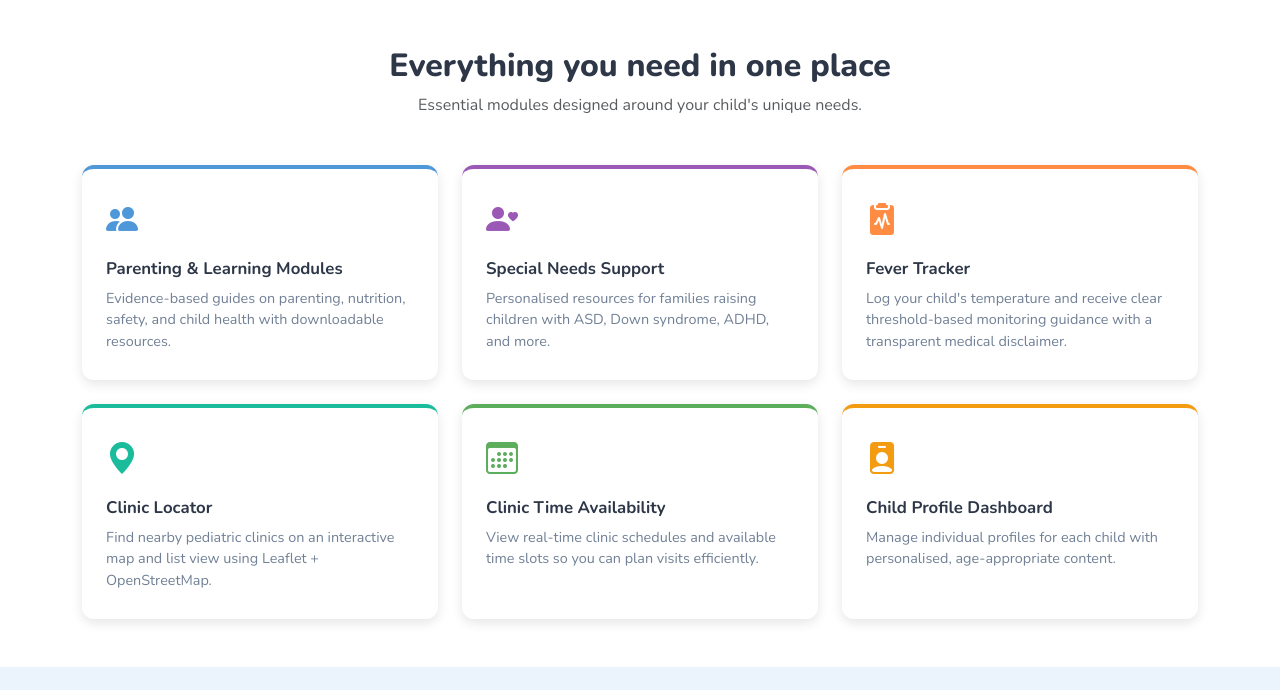
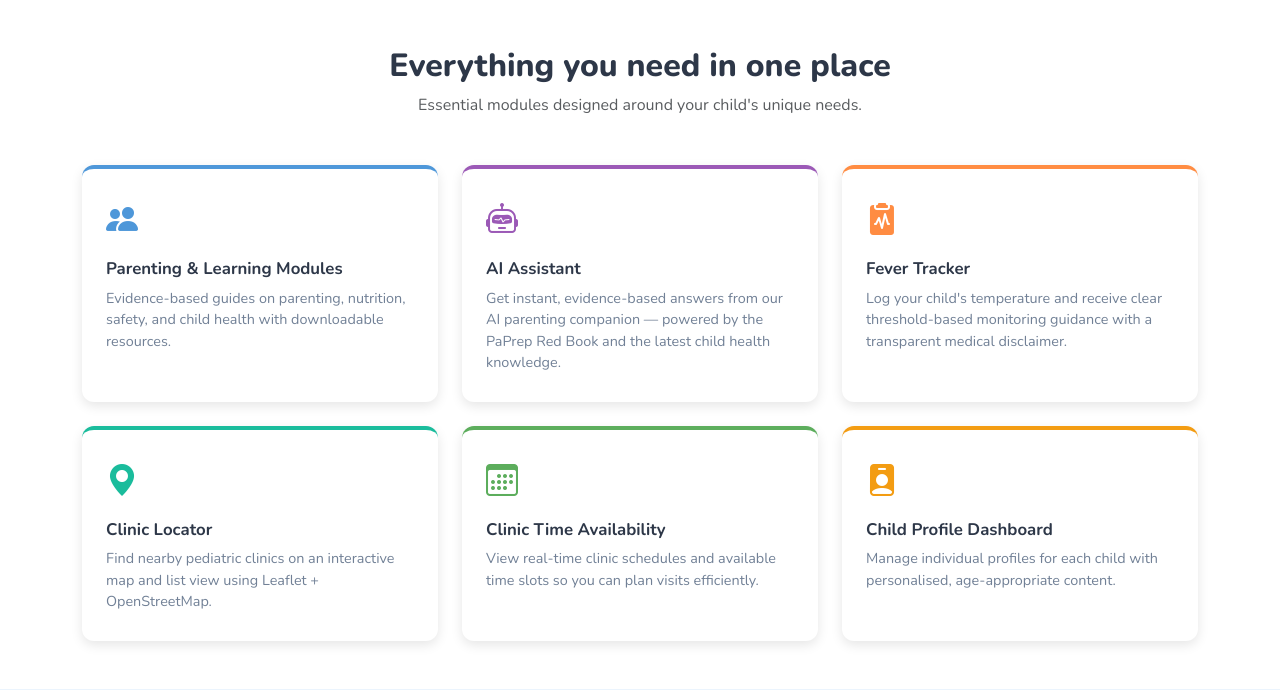
Before and after one commit to Aguilos/Paprep, a Flask app: page / in a window 1280 px wide. Shown: the part 798-1488 px from the top of the page. Run offline with Flask 3, Linux system fonts and the light colour scheme; some libraries are stand-ins or nearby versions.

Commit message:
Pdf Integration

```diff
--- a/routes/chat.py
+++ b/routes/chat.py
@@ -6,6 +6,35 @@ from app import db, csrf, socketio
 from models import ClinicMessage, Clinic, User, ClinicAccount
 from datetime import datetime
 from werkzeug.utils import secure_filename
+
+# ---------------------------------------------------------------------------
+# Red Book PDF — Gemini File API integration
+# ---------------------------------------------------------------------------
+_RED_BOOK_FILE = None          # Cached Gemini File object after first upload
+_RED_BOOK_PATH = os.path.join(os.path.abspath(os.path.dirname(os.path.dirname(__file__))), 'PaPrep_Red_Book.pdf')
+
+
+def _get_red_book_file():
+    """Upload the PaPrep Red Book PDF to the Gemini File API on first call
+    and return the cached file object on subsequent calls."""
+    global _RED_BOOK_FILE
+    if _RED_BOOK_FILE is not None:
+        return _RED_BOOK_FILE
+    try:
+        import google.generativeai as genai
+        from config import Config
+        if not getattr(Config, 'GEMINI_API_KEY', None):
+            return None
+        genai.configure(api_key=Config.GEMINI_API_KEY)
+        if not os.path.exists(_RED_BOOK_PATH):
+            return None
+        uploaded = genai.upload_file(_RED_BOOK_PATH, mime_type='application/pdf')
+        _RED_BOOK_FILE = uploaded
+        return _RED_BOOK_FILE
+    except Exception as e:
+        import logging
+        logging.getLogger(__name__).warning('Red Book PDF upload failed: %s', e)
+        return None
 
 chat_bp = Blueprint('chat', __name__, url_prefix='/chat')
 
@@ -569,7 +598,7 @@ def match_bot_intent(text):
     elif any(k in text_lower for k in ('parenting', 'development', 'sleep training')):
         add_topic_shortcut('Learning Modules', 'modules.list_modules', 'bi-book')
 
-    # ── All other queries → Gemini AI ──────────────────────────────────────
+    # ── All other queries → Gemini AI (Red Book first) ────────────────────
     from config import Config
     gemini_key = getattr(Config, 'GEMINI_API_KEY', None)
     gemini_model = getattr(Config, 'GEMINI_MODEL', 'gemini-1.5-flash')
@@ -585,15 +614,29 @@ def match_bot_intent(text):
 
             system_prompt = (
                 "You are the PaPrep Assistant, a warm, empathetic, and knowledgeable AI parenting companion "
-                "built into the PaPrep app — a platform for parents of children aged 0-5 years. "
-                "You help parents with questions about child health, nutrition, development, safety, and well-being. "
-                "Keep answers concise (3-5 sentences or bullet points), friendly, and practical. "
-                "Use markdown formatting (bold, bullets) to improve readability. "
-                "IMPORTANT: You are an AI assistant. Always remind parents to consult their pediatrician "
-                "or a registered clinic for serious medical concerns."
+                "built into the PaPrep app — a platform for parents of children aged 0-5 years in the Philippines. "
+                "You help parents with questions about child health, nutrition, development, safety, and well-being.\n\n"
+                "CRITICAL INSTRUCTION — Knowledge priority:\n"
+                "1. ALWAYS consult the attached PaPrep Red Book PDF first. "
+                "Treat it as your primary authoritative reference. Quote or paraphrase relevant sections when applicable.\n"
+                "2. Only supplement with your general knowledge when the Red Book does not cover the topic.\n"
+                "3. If you use information from the Red Book, briefly note it (e.g., 'According to the PaPrep Red Book…').\n\n"
+                "Style rules:\n"
+                "- Keep answers concise (3-5 sentences or bullet points), friendly, and practical.\n"
+                "- Use markdown formatting (bold, bullets) to improve readability.\n"
+                "- IMPORTANT: Always remind parents to consult their pediatrician or a registered clinic for serious medical concerns."
             )
 
-            response = model.generate_content(f"{system_prompt}\n\nParent's question: {original_text}")
+            # Attempt to include the Red Book PDF as file context
+            red_book = _get_red_book_file()
+            if red_book:
+                contents = [red_book, f"{system_prompt}\n\nParent's question: {original_text}"]
+            else:
+                # Fallback: text-only prompt without PDF
+                contents = [f"{system_prompt}\n\nParent's question: {original_text}"]
+                current_app.logger.warning('Red Book PDF not available — using text-only prompt')
+
+            response = model.generate_content(contents)
             reply = response.text
             return reply, topic_shortcuts, default_actions
 
--- a/templates/index.html
+++ b/templates/index.html
@@ -64,9 +64,9 @@
       </div>
       <div class="col-md-6 col-lg-4">
         <div class="feature-card feature-card--health">
-          <div class="feature-icon"><i class="bi bi-person-heart"></i></div>
-          <h3>Special Needs Support</h3>
-          <p>Personalised resources for families raising children with ASD, Down syndrome, ADHD, and more.</p>
+          <div class="feature-icon"><i class="bi bi-robot"></i></div>
+          <h3>AI Assistant</h3>
+          <p>Get instant, evidence-based answers from our AI parenting companion — powered by the PaPrep Red Book and the latest child health knowledge.</p>
         </div>
       </div>
       <div class="col-md-6 col-lg-4">
```
Also changed, not shown: 1 other file.
